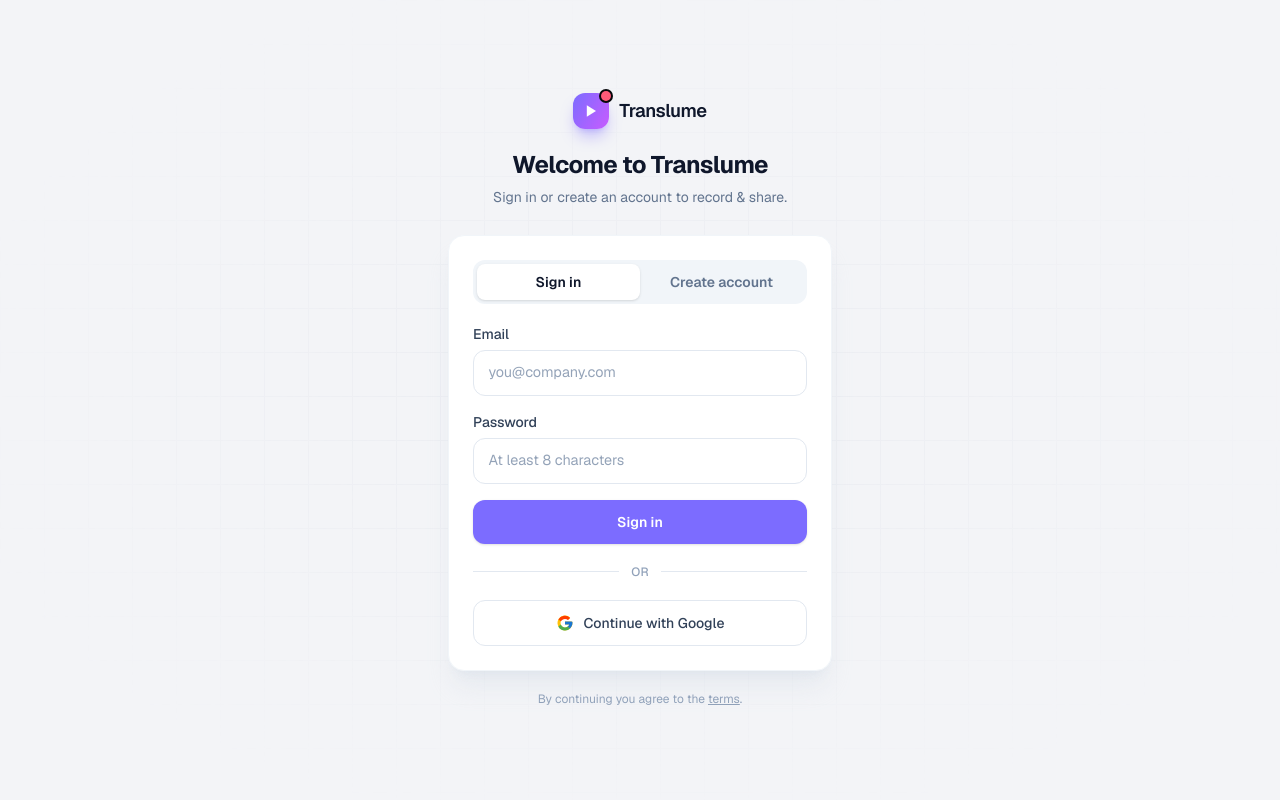
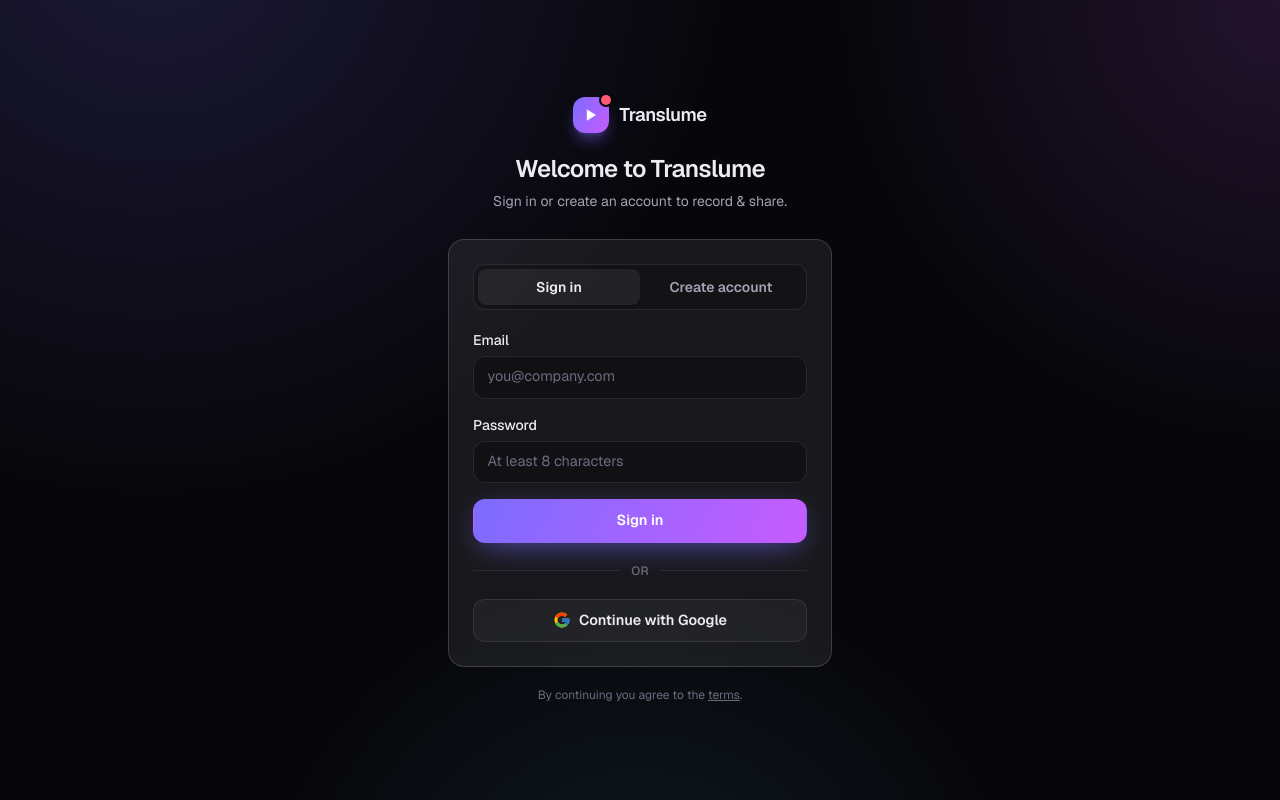
Before and after one commit to mahadeking/translume, a Next.js app: page /login in a window 1280 px wide. Built offline with nearby package versions, Linux system fonts and the light colour scheme; no server answers.

Commit message:
Auth page: revert to dark theme, keep Name field on signup
Co-Authored-By: Claude Opus 4.8 <noreply@anthropic.com>

```diff
--- a/src/app/login/page.tsx
+++ b/src/app/login/page.tsx
@@ -72,37 +72,34 @@ export default function LoginPage() {
   }
 
   return (
-    <div
-      style={{ colorScheme: "light" }}
-      className="relative grid min-h-screen place-items-center overflow-hidden bg-[#f3f4f7] px-6 py-10 text-slate-900"
-    >
+    <div className="relative grid min-h-screen place-items-center overflow-hidden px-6 py-10">
       {/* subtle grid backdrop */}
       <div
         aria-hidden
-        className="pointer-events-none absolute inset-0 opacity-70"
+        className="pointer-events-none absolute inset-0 -z-10 opacity-[0.18]"
         style={{
           backgroundImage:
-            "linear-gradient(#e6e8ee 1px, transparent 1px), linear-gradient(90deg, #e6e8ee 1px, transparent 1px)",
+            "linear-gradient(var(--border) 1px, transparent 1px), linear-gradient(90deg, var(--border) 1px, transparent 1px)",
           backgroundSize: "44px 44px",
-          maskImage: "radial-gradient(ellipse at center, black, transparent 78%)",
-          WebkitMaskImage: "radial-gradient(ellipse at center, black, transparent 78%)",
+          maskImage: "radial-gradient(ellipse at center, black, transparent 75%)",
+          WebkitMaskImage: "radial-gradient(ellipse at center, black, transparent 75%)",
         }}
       />
 
-      <div className="relative w-full max-w-sm fade-up">
+      <div className="w-full max-w-sm fade-up">
         <div className="flex flex-col items-center text-center">
           <Logo />
-          <h1 className="mt-5 text-2xl font-bold tracking-tight text-slate-900">
+          <h1 className="mt-5 text-2xl font-semibold tracking-tight">
             Welcome to Translume
           </h1>
-          <p className="mt-1.5 text-sm text-slate-500">
+          <p className="mt-1.5 text-sm text-[var(--text-dim)]">
             Sign in or create an account to record &amp; share.
           </p>
         </div>
 
-        <div className="mt-7 rounded-2xl border border-slate-100 bg-white p-6 shadow-xl shadow-slate-300/30">
+        <div className="glass-strong mt-7 rounded-2xl p-6">
           {/* Segmented tabs */}
-          <div className="flex rounded-xl bg-slate-100 p-1">
+          <div className="flex rounded-xl border border-[var(--border)] bg-black/20 p-1">
             {(["signin", "signup"] as const).map((m) => (
               <button
                 key={m}
@@ -114,8 +111,8 @@ export default function LoginPage() {
                 }}
                 className={`flex-1 rounded-lg py-2 text-sm font-semibold transition ${
                   mode === m
-                    ? "bg-white text-slate-900 shadow-sm"
-                    : "text-slate-500 hover:text-slate-700"
+                    ? "bg-[var(--panel-strong)] text-[var(--text)] shadow"
+                    : "text-[var(--text-dim)] hover:text-[var(--text)]"
                 }`}
               >
                 {m === "signin" ? "Sign in" : "Create account"}
@@ -126,23 +123,19 @@ export default function LoginPage() {
           <form onSubmit={submit} className="mt-5 flex flex-col gap-4">
             {mode === "signup" && (
               <div>
-                <label className="mb-1.5 block text-sm font-medium text-slate-700">
-                  Name
-                </label>
+                <label className="mb-1.5 block text-sm font-medium">Name</label>
                 <input
                   type="text"
                   autoComplete="name"
                   value={name}
                   onChange={(e) => setName(e.target.value)}
                   placeholder="Your name"
-                  className="auth-input"
+                  className="input"
                 />
               </div>
             )}
             <div>
-              <label className="mb-1.5 block text-sm font-medium text-slate-700">
-                Email
-              </label>
+              <label className="mb-1.5 block text-sm font-medium">Email</label>
               <input
                 type="email"
                 required
@@ -150,13 +143,11 @@ export default function LoginPage() {
                 value={email}
                 onChange={(e) => setEmail(e.target.value)}
                 placeholder="you@company.com"
-                className="auth-input"
+                className="input"
               />
             </div>
             <div>
-              <label className="mb-1.5 block text-sm font-medium text-slate-700">
-                Password
-              </label>
+              <label className="mb-1.5 block text-sm font-medium">Password</label>
               <input
                 type="password"
                 required
@@ -165,50 +156,47 @@ export default function LoginPage() {
                 value={password}
                 onChange={(e) => setPassword(e.target.value)}
                 placeholder="At least 8 characters"
-                className="auth-input"
+                className="input"
               />
             </div>
 
             {error && (
-              <p className="rounded-xl border border-red-200 bg-red-50 px-3 py-2 text-sm text-red-600">
+              <p className="rounded-xl border border-[rgba(255,90,120,0.3)] bg-[rgba(255,90,120,0.1)] px-3 py-2 text-sm text-[#ff8aa0]">
                 {error}
               </p>
             )}
             {notice && (
-              <p className="rounded-xl border border-green-200 bg-green-50 px-3 py-2 text-sm text-green-700">
+              <p className="rounded-xl border border-[rgba(74,222,128,0.3)] bg-[rgba(74,222,128,0.1)] px-3 py-2 text-sm text-[var(--success)]">
                 {notice}
               </p>
             )}
 
-            <button
-              type="submit"
-              disabled={busy}
-              className="rounded-xl bg-[#7c6cff] py-3 text-sm font-semibold text-white shadow-sm transition hover:bg-[#6a5af0] disabled:opacity-60"
-            >
+            <button type="submit" disabled={busy} className="btn btn-primary py-3">
               {busy ? "Please wait…" : mode === "signin" ? "Sign in" : "Create account"}
             </button>
           </form>
 
           {/* OR divider */}
           <div className="my-5 flex items-center gap-3">
-            <span className="h-px flex-1 bg-slate-200" />
-            <span className="text-xs font-medium text-slate-400">OR</span>
-            <span className="h-px flex-1 bg-slate-200" />
+            <span className="h-px flex-1 bg-[var(--border)]" />
+            <span className="text-xs font-medium text-[var(--text-faint)]">OR</span>
+            <span className="h-px flex-1 bg-[var(--border)]" />
           </div>
 
           <button
             type="button"
             onClick={google}
             disabled={busy}
-            className="flex w-full items-center justify-center gap-2.5 rounded-xl border border-slate-200 bg-white py-3 text-sm font-medium text-slate-700 transition hover:bg-slate-50 disabled:opacity-60"
+            className="btn btn-ghost w-full py-3"
           >
             <GoogleIcon />
             Continue with Google
           </button>
         </div>
 
-        <p className="mt-5 text-center text-xs text-slate-400">
-          By continuing you agree to the <span className="underline">terms</span>.
+        <p className="mt-5 text-center text-xs text-[var(--text-faint)]">
+          By continuing you agree to the{" "}
+          <span className="underline">terms</span>.
         </p>
       </div>
     </div>
```
